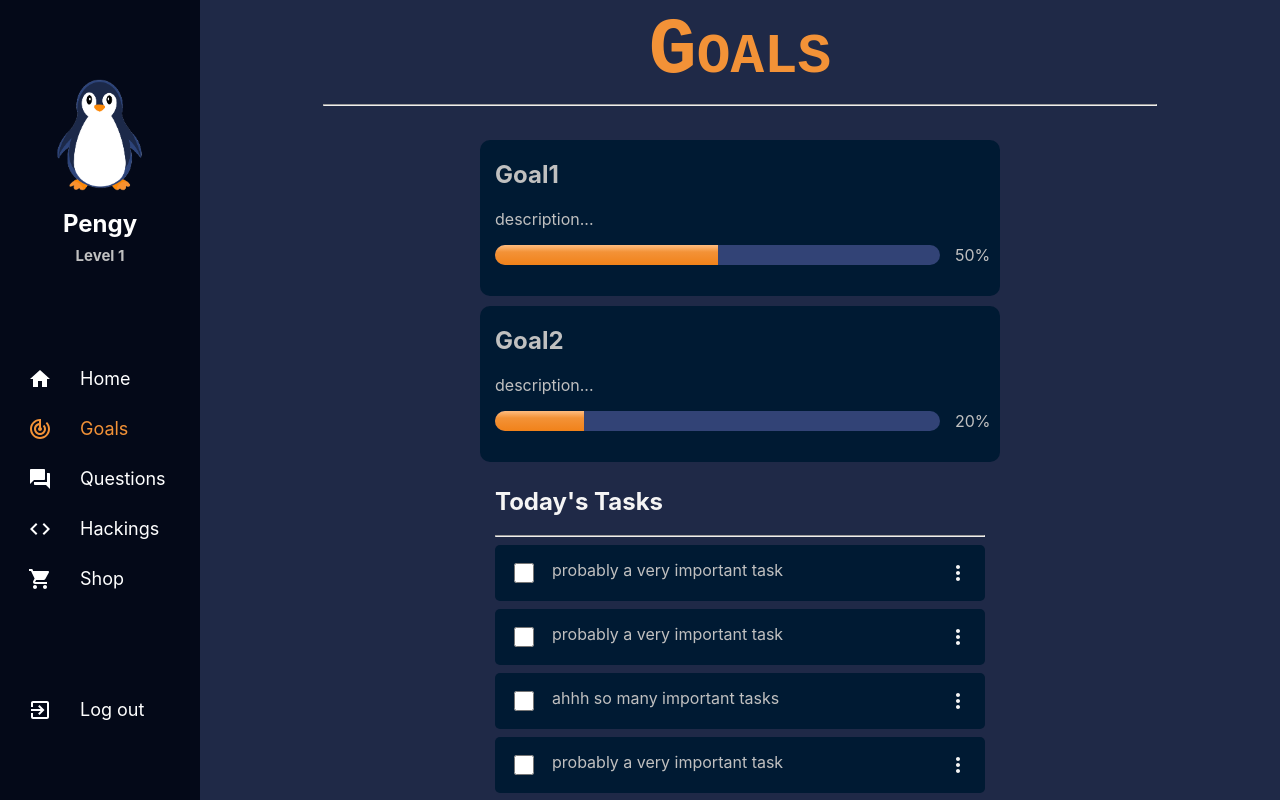
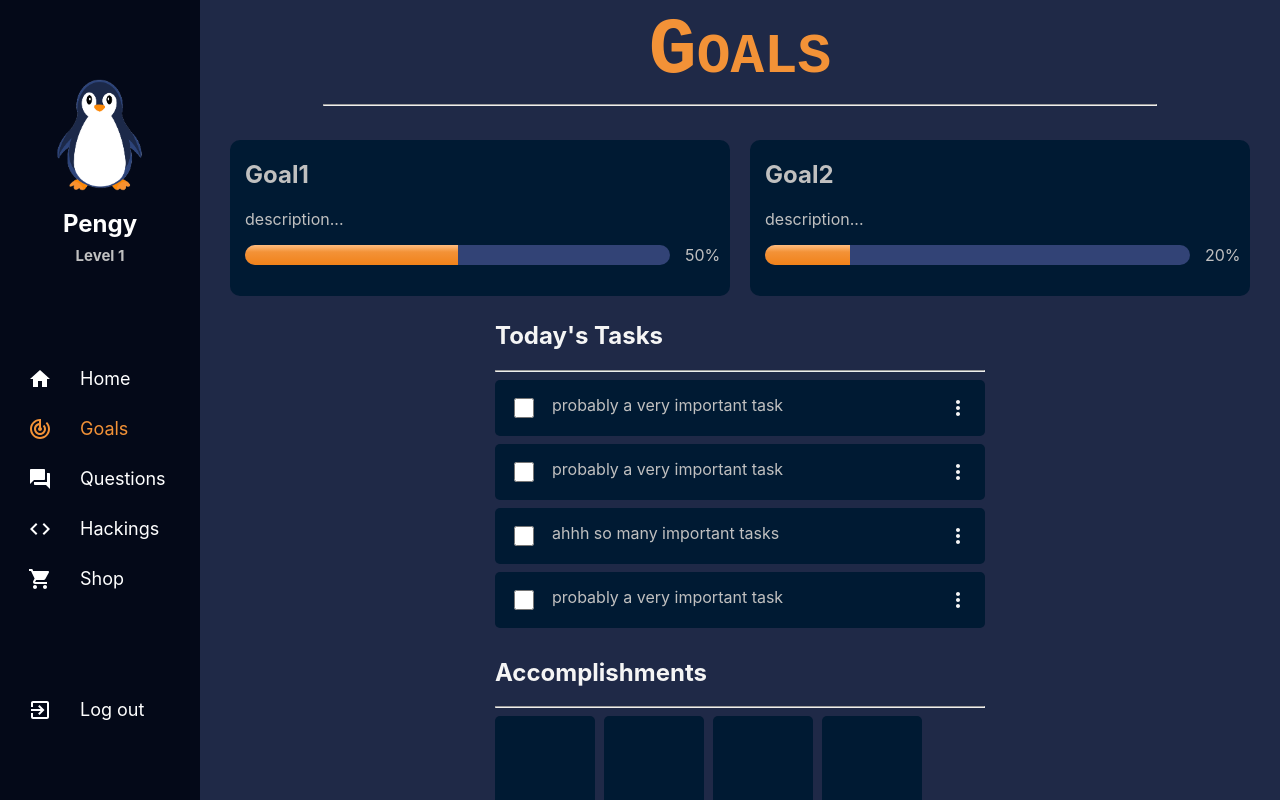
Before and after one commit to lesandra007/ProjectPenguin, a React (Create React App) app: page /goals in a window 1280 px wide. Built offline with nearby package versions, Linux system fonts and the light colour scheme.

Commit message:
made goal containers smaller

```diff
--- a/src/App.css
+++ b/src/App.css
@@ -219,7 +219,7 @@ input[type=text] {
 .goal{
   background-color: var(--darker-blue);
   color: silver;
-  width: 520px;
+  width: 500px;
   border-radius: 10px;
   box-sizing: border-box;
   padding: 0px 15px 15px;
```
